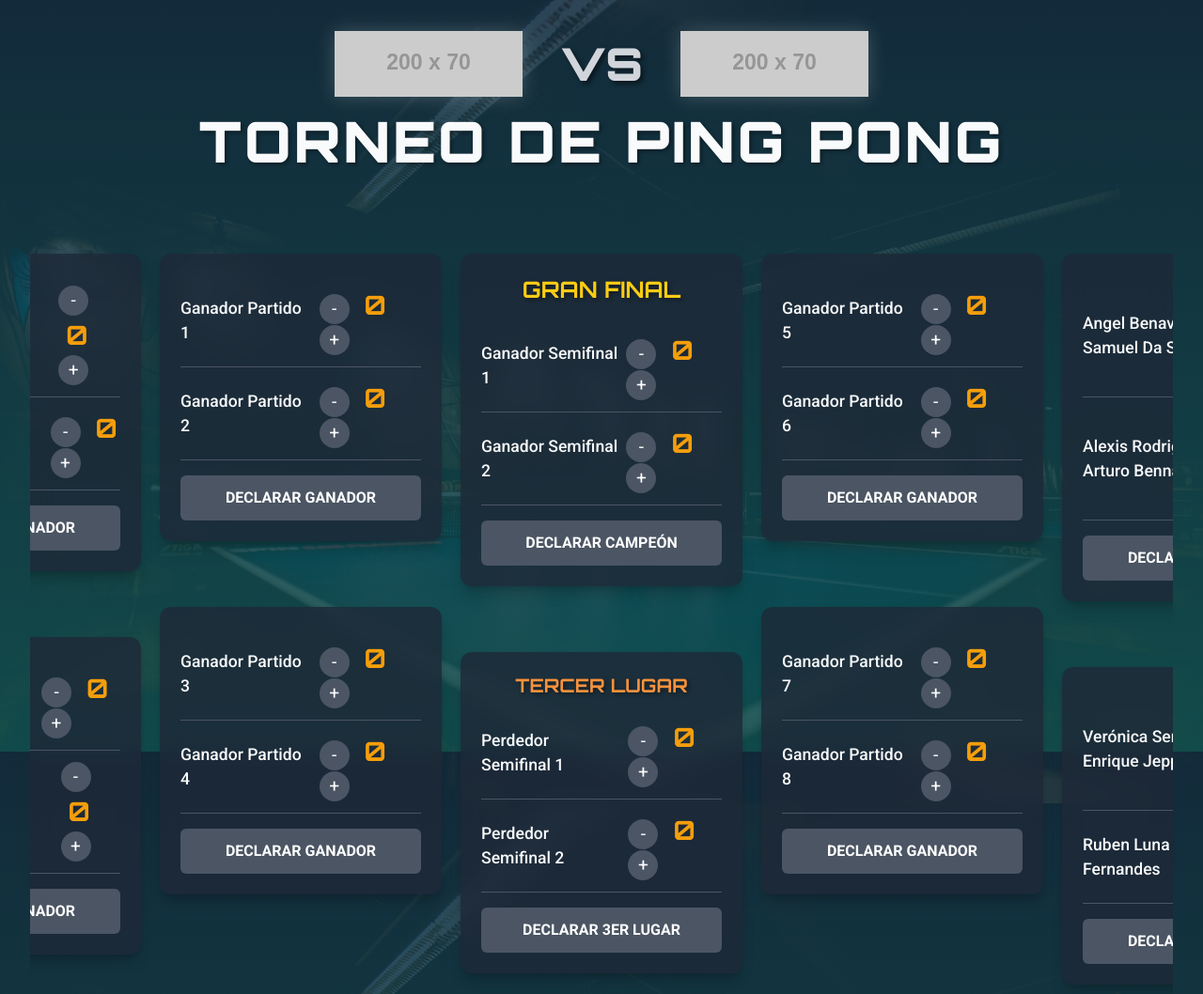
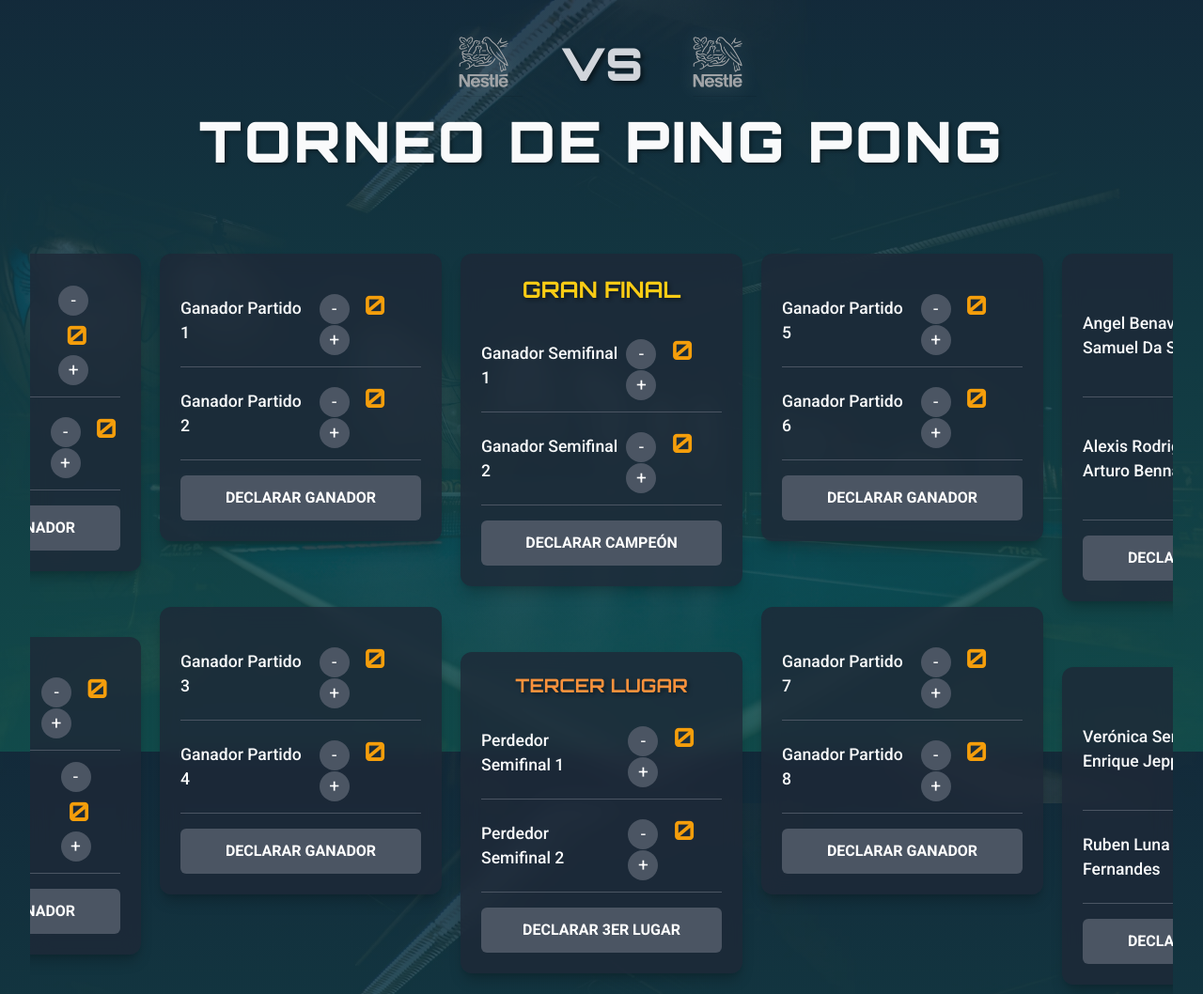
Before and after one commit to Jjordaz22964692/Ping-Pong, a plain HTML site: page index.html in a window 1280 px wide. Shown: the top 1058 px of the page at 94% size. Drawn offline with nearby package versions, Linux system fonts and the light colour scheme; placeholder pictures from the web are drawn by us.

Commit message:
Update index.html

```diff
--- a/index.html
+++ b/index.html
@@ -192,10 +192,10 @@
     <header class="text-center mb-12">
         <div class="logo-container">
              <!-- --- LOGO 1 --- -->
-             <img src="URL_DEL_LOGO_ANDROMEDA_AQUI.png" alt="Andromeda Ventures Logo" onerror="this.onerror=null;this.src='https://placehold.co/200x70/0f293b/FFFFFF?text=Andromeda';">
+             <img src="https://github.com/Jjordaz22964692/Ping-Pong/blob/42942b0d8f92c7c5bcad77237d2d44973419fbd4/imagenes/pngwing.com.png" alt="Andromeda Ventures Logo" onerror="this.onerror=null;this.src='https://placehold.co/200x70/0f293b/FFFFFF?text=Andromeda';">
              <span class="vs">VS</span>
              <!-- --- LOGO 2 --- -->
-             <img src="URL_DEL_LOGO_NESTLE_AQUI.png" alt="Nestlé Logo" onerror="this.onerror=null;this.src='https://placehold.co/200x70/0f293b/FFFFFF?text=Nestlé';">
+             <img src="https://github.com/Jjordaz22964692/Ping-Pong/blob/42942b0d8f92c7c5bcad77237d2d44973419fbd4/imagenes/pngwing.com.png" alt="Nestlé Logo" onerror="this.onerror=null;this.src='https://placehold.co/200x70/0f293b/FFFFFF?text=Nestlé';">
         </div>
         <h1 class="text-5xl sm:text-6xl font-black tracking-wider uppercase">Torneo de Ping Pong</h1>
     </header>
```
